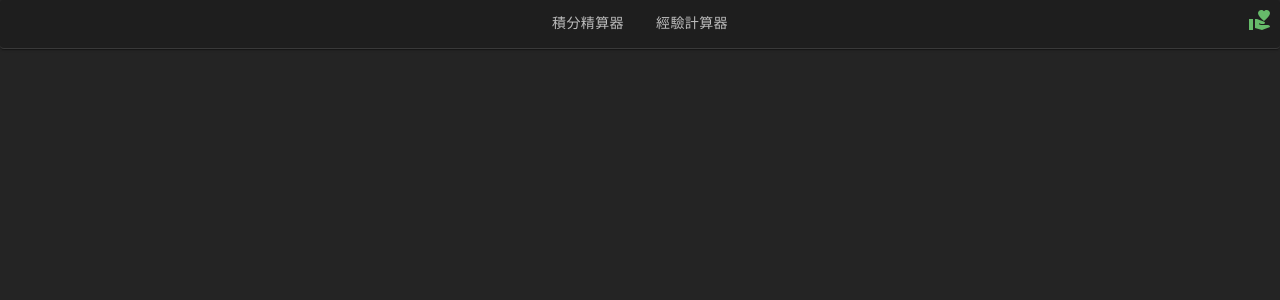
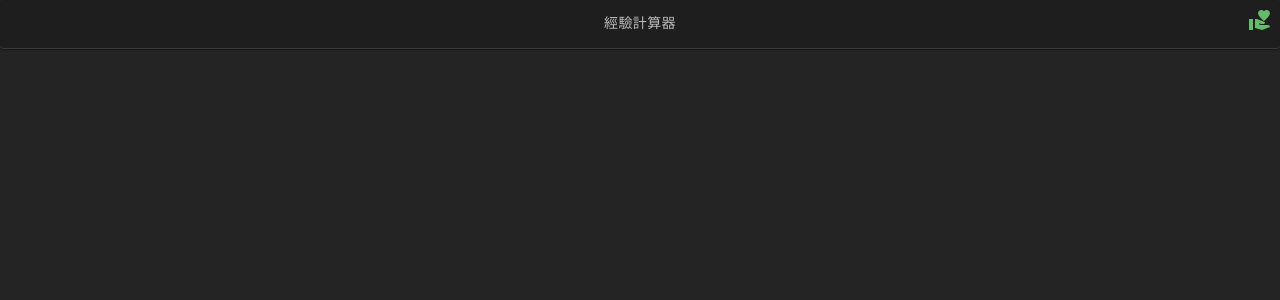
Before and after one commit to zhen1006/calculator, a React (Vite) app: page /#/ in a window 1280 px wide. Shown: the top 300 px of the page. Built offline with nearby package versions, Linux system fonts and the light colour scheme.

Commit message:
build: update docs after removing MoneyCounter and 使用說明

```diff
--- a/src/App.jsx
+++ b/src/App.jsx
@@ -31,7 +31,6 @@ function App() {
                     setTab(v);
                     navigate(v);
                 }} aria-label="basic tabs example">
-                    <Tab value={"/money"} label="積分精算器"/>
                     <Tab value={"/exp"} label="經驗計算器"/>
                 </Tabs>
                 <IconButton onClick={() => setDonate(true)} color={"success"} sx={{position: "absolute", top: 0, right: 0}}>
--- a/src/pages/ExpCounter.jsx
+++ b/src/pages/ExpCounter.jsx
@@ -37,7 +37,7 @@ import {
     Typography
 } from "@mui/material";
 import {useState} from "react";
-import {Check, ExpandMore, HelpOutline, OndemandVideo, QuestionMarkOutlined, Settings} from "@mui/icons-material";
+import {Check, ExpandMore, OndemandVideo, Settings} from "@mui/icons-material";
 import {pink} from "@mui/material/colors";
 import AnimatedNumbers from "react-animated-numbers";
 import {ExpSelector} from "../components/ExpSelector.jsx";
@@ -512,8 +512,6 @@ export default function ExpCounter() {
 
     return (<Stack spacing={2} sx={{my: 2}}>
         <Typography variant={isMobile ? "h3" : "h1"}>經驗計算器</Typography>
-
-        <Button startIcon={<OndemandVideo />} onClick={() => window.open("https://youtu.be/f1MhQwRrhuE", "_blank")}>使用說明</Button>
 
         <SaveLoader
             save={save}
```
Also changed, not shown: vite.config.js (line endings or trailing spaces), 7 other files (tests, documents, lock files or other folders).
